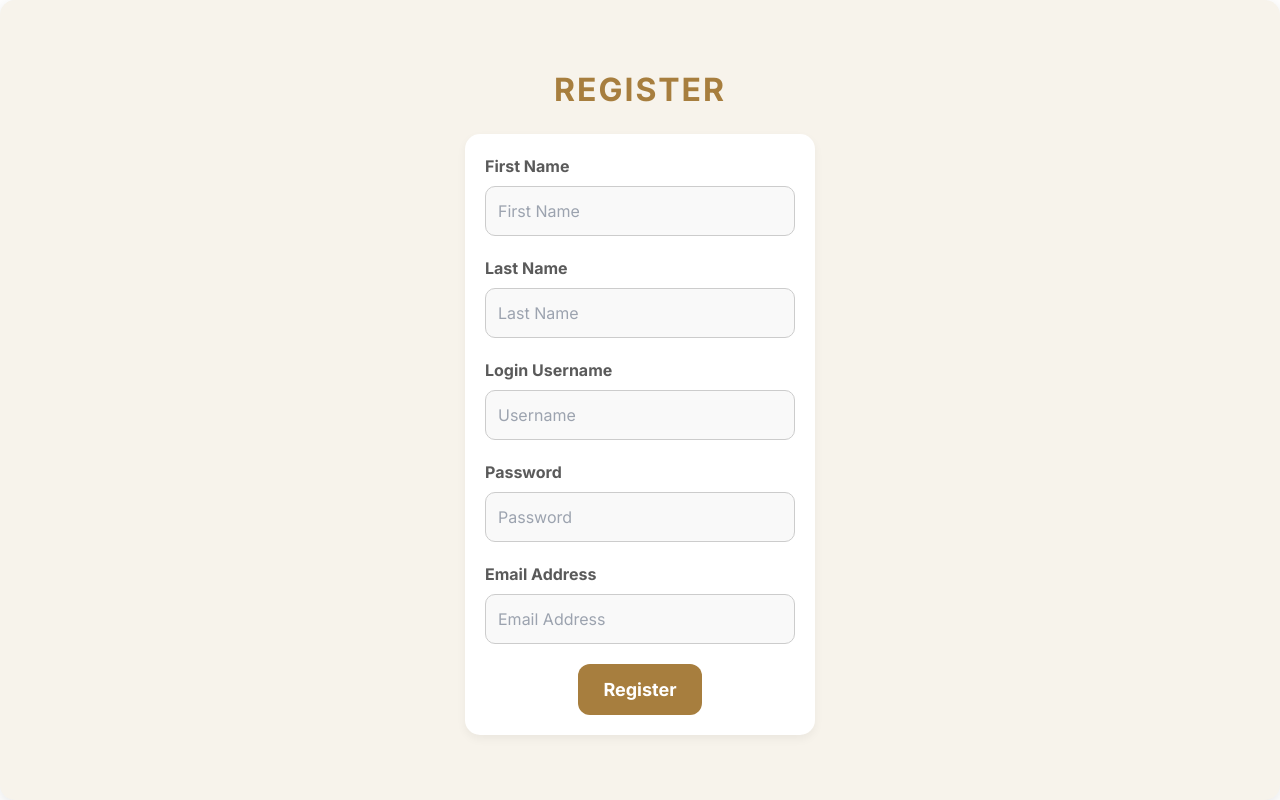
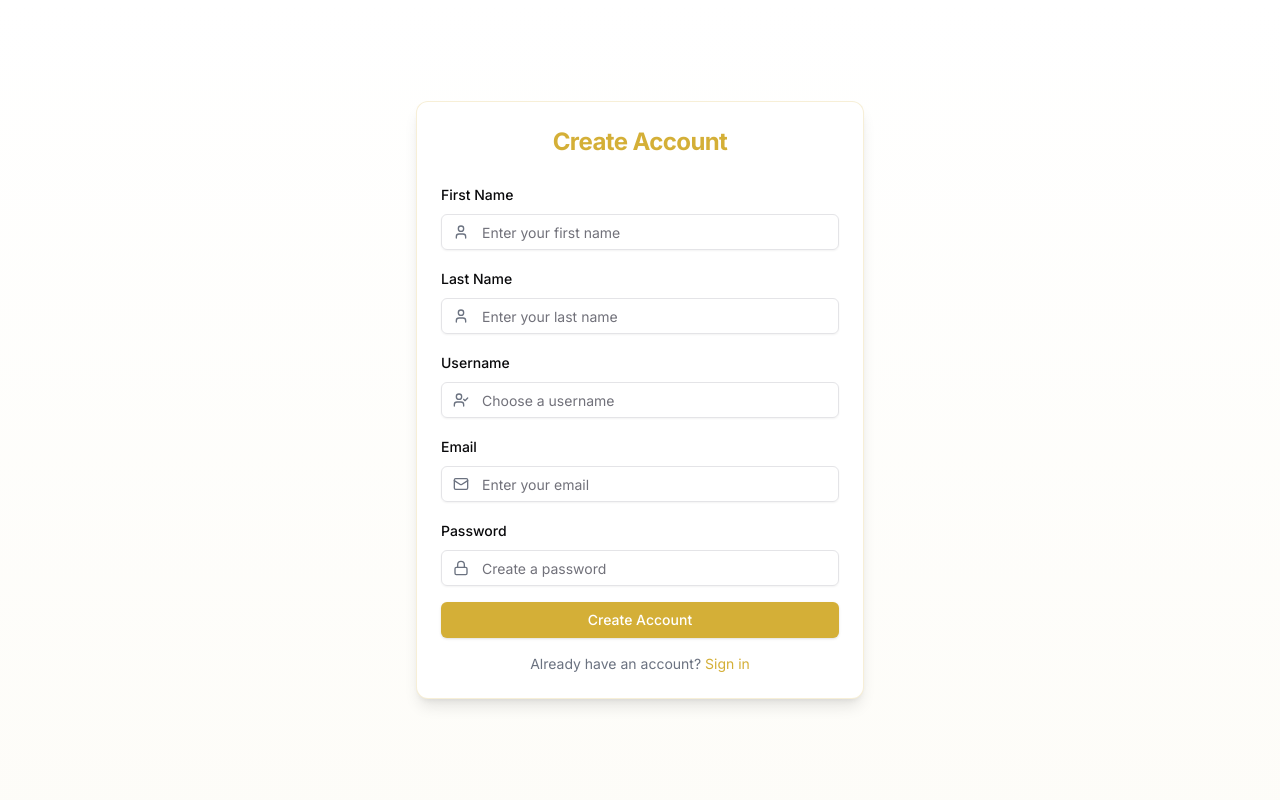
Before and after one commit to aal51282/wardrobe-wizard, a Next.js app: page /register in a window 1280 px wide. Built offline with nearby package versions, Linux system fonts and the light colour scheme.

Commit message:
Updated UI for Register page.

```diff
--- a/app/register/page.tsx
+++ b/app/register/page.tsx
@@ -1,105 +1,16 @@
-"use client";
-
-import { useState } from "react";
-import { useRouter } from "next/navigation";
-import styles from "./Register.module.css";
+import { Suspense } from "react";
+import { RegisterForm } from "@/components/custom/auth/register-form";
+import { LoadingSpinner } from "@/components/ui/loading-spinner";
 
 export default function RegisterPage() {
-  const router = useRouter();
-
-  // State for form inputs
-  const [username, setUsername] = useState("");
-  const [password, setPassword] = useState("");
-  const [email, setEmail] = useState("");
-  const [firstName, setFirstName] = useState("");
-  const [lastName, setLastName] = useState("");
-  const [error, setError] = useState("");
-
-  // Function to handle form submission
-  const handleRegister = () => {
-    if (!username || !password || !email || !firstName || !lastName) {
-      setError("All fields are required.");
-      return;
-    }
-
-    // Placeholder: Code to add user to the database will go here
-    console.log(`Creating user: ${username}, Email: ${email}`);
-
-    // Redirect to the login page after successful registration
-    router.push("/login");
-  };
-
   return (
-    <div className={styles.registerContainer}>
-      <h1 className={styles.registerTitle}>Register</h1>
-      <div className={styles.inputSection}>
-        <label htmlFor="firstName" className={styles.inputLabel}>
-          First Name
-        </label>
-        <input
-          type="text"
-          id="firstName"
-          value={firstName}
-          onChange={(e) => setFirstName(e.target.value)}
-          placeholder="First Name"
-          className={styles.input}
-        />
-
-        <label htmlFor="lastName" className={styles.inputLabel}>
-          Last Name
-        </label>
-        <input
-          type="text"
-          id="lastName"
-          value={lastName}
-          onChange={(e) => setLastName(e.target.value)}
-          placeholder="Last Name"
-          className={styles.input}
-        />
-
-        <label htmlFor="username" className={styles.inputLabel}>
-          Login Username
-        </label>
-        <input
-          type="text"
-          id="username"
-          value={username}
-          onChange={(e) => setUsername(e.target.value)}
-          placeholder="Username"
-          className={styles.input}
-        />
-
-        <label htmlFor="password" className={styles.inputLabel}>
-          Password
-        </label>
-        <input
-          type="password"
-          id="password"
-          value={password}
-          onChange={(e) => setPassword(e.target.value)}
-          placeholder="Password"
-          className={styles.input}
-        />
-
-        <label htmlFor="email" className={styles.inputLabel}>
-          Email Address
-        </label>
-        <input
-          type="email"
-          id="email"
-          value={email}
-          onChange={(e) => setEmail(e.target.value)}
-          placeholder="Email Address"
-          className={styles.input}
-        />
-
-        {/* Error message if required fields are missing */}
-        {error && <p className={styles.errorMessage}>{error}</p>}
-
-        <button onClick={handleRegister} className={styles.submitButton}>
-          Register
-        </button>
-      </div>
+    <div
+      className="min-h-screen bg-gradient-to-b from-white to-[#F9F6E8]/30
+                    flex items-center justify-center px-4 py-12"
+    >
+      <Suspense fallback={<LoadingSpinner />}>
+        <RegisterForm />
+      </Suspense>
     </div>
   );
 }
--- /dev/null
+++ b/components/custom/auth/register-form.tsx
@@ -0,0 +1,226 @@
+"use client";
+
+import { useState } from "react";
+import { useRouter } from "next/navigation";
+import { z } from "zod";
+import { Card, CardContent, CardHeader, CardTitle } from "@/components/ui/card";
+import { Input } from "@/components/ui/input";
+import { Button } from "@/components/ui/button";
+import { Label } from "@/components/ui/label";
+import { useToast } from "@/hooks/use-toast";
+import {
+  AlertDialog,
+  AlertDialogContent,
+  AlertDialogDescription,
+  AlertDialogFooter,
+  AlertDialogHeader,
+  AlertDialogTitle,
+  AlertDialogAction,
+} from "@/components/ui/alert-dialog";
+import { User, Mail, Lock, UserCheck } from "lucide-react";
+
+const registerSchema = z.object({
+  firstName: z.string().min(2, "First name must be at least 2 characters"),
+  lastName: z.string().min(2, "Last name must be at least 2 characters"),
+  username: z
+    .string()
+    .min(3, "Username must be at least 3 characters")
+    .regex(
+      /^[a-zA-Z0-9_]+$/,
+      "Username can only contain letters, numbers, and underscores"
+    ),
+  email: z.string().email("Please enter a valid email address"),
+  password: z
+    .string()
+    .min(8, "Password must be at least 8 characters")
+    .regex(/[A-Z]/, "Password must contain at least one uppercase letter")
+    .regex(/[a-z]/, "Password must contain at least one lowercase letter")
+    .regex(/[0-9]/, "Password must contain at least one number"),
+});
+
+interface FormState {
+  firstName: string;
+  lastName: string;
+  username: string;
+  email: string;
+  password: string;
+}
+
+interface FormErrors {
+  [key: string]: string;
+}
+
+export function RegisterForm() {
+  const router = useRouter();
+  const { toast } = useToast();
+  const [formState, setFormState] = useState<FormState>({
+    firstName: "",
+    lastName: "",
+    username: "",
+    email: "",
+    password: "",
+  });
+  const [errors, setErrors] = useState<FormErrors>({});
+  const [isSubmitting, setIsSubmitting] = useState(false);
+  const [showSuccess, setShowSuccess] = useState(false);
+
+  const handleInputChange =
+    (field: keyof FormState) => (e: React.ChangeEvent<HTMLInputElement>) => {
+      setFormState((prev) => ({ ...prev, [field]: e.target.value }));
+      if (errors[field]) {
+        setErrors((prev) => ({ ...prev, [field]: "" }));
+      }
+    };
+
+  const handleSubmit = async (e: React.FormEvent) => {
+    e.preventDefault();
+    setErrors({});
+
+    try {
+      registerSchema.parse(formState);
+      setIsSubmitting(true);
+
+      // Here you would make an API call to register the user
+      await new Promise((resolve) => setTimeout(resolve, 1500)); // Simulated API call
+
+      setShowSuccess(true);
+    } catch (error) {
+      if (error instanceof z.ZodError) {
+        const newErrors: FormErrors = {};
+        error.errors.forEach((err) => {
+          const path = err.path[0] as string;
+          newErrors[path] = err.message;
+        });
+        setErrors(newErrors);
+        toast({
+          title: "Validation Error",
+          description: "Please check the form for errors",
+          variant: "destructive",
+        });
+      } else {
+        toast({
+          title: "Error",
+          description: "Failed to create account. Please try again.",
+          variant: "destructive",
+        });
+      }
+    } finally {
+      setIsSubmitting(false);
+    }
+  };
+
+  const inputFields = [
+    {
+      id: "firstName",
+      label: "First Name",
+      type: "text",
+      icon: <User className="h-4 w-4" />,
+      placeholder: "Enter your first name",
+    },
+    {
+      id: "lastName",
+      label: "Last Name",
+      type: "text",
+      icon: <User className="h-4 w-4" />,
+      placeholder: "Enter your last name",
+    },
+    {
+      id: "username",
+      label: "Username",
+      type: "text",
+      icon: <UserCheck className="h-4 w-4" />,
+      placeholder: "Choose a username",
+    },
+    {
+      id: "email",
+      label: "Email",
+      type: "email",
+      icon: <Mail className="h-4 w-4" />,
+      placeholder: "Enter your email",
+    },
+    {
+      id: "password",
+      label: "Password",
+      type: "password",
+      icon: <Lock className="h-4 w-4" />,
+      placeholder: "Create a password",
+    },
+  ];
+
+  return (
+    <>
+      <Card className="w-full max-w-md border-[#D4AF37]/20 shadow-lg">
+        <CardHeader>
+          <CardTitle className="text-2xl font-bold text-center text-[#D4AF37]">
+            Create Account
+          </CardTitle>
+        </CardHeader>
+        <CardContent>
+          <form onSubmit={handleSubmit} className="space-y-4">
+            {inputFields.map(({ id, label, type, icon, placeholder }) => (
+              <div key={id} className="space-y-2">
+                <Label htmlFor={id}>{label}</Label>
+                <div className="relative">
+                  <div className="absolute left-3 top-1/2 -translate-y-1/2 text-gray-500">
+                    {icon}
+                  </div>
+                  <Input
+                    id={id}
+                    type={type}
+                    value={formState[id as keyof FormState]}
+                    onChange={handleInputChange(id as keyof FormState)}
+                    className={`pl-10 ${errors[id] ? "border-red-500" : ""}`}
+                    placeholder={placeholder}
+                    disabled={isSubmitting}
+                  />
+                </div>
+                {errors[id] && (
+                  <p className="text-sm text-red-500">{errors[id]}</p>
+                )}
+              </div>
+            ))}
+
+            <Button
+              type="submit"
+              className="w-full bg-[#D4AF37] hover:bg-[#B4941F] text-white"
+              disabled={isSubmitting}
+            >
+              {isSubmitting ? "Creating Account..." : "Create Account"}
+            </Button>
+
+            <p className="text-center text-sm text-gray-500">
+              Already have an account?{" "}
+              <button
+                type="button"
+                onClick={() => router.push("/login")}
+                className="text-[#D4AF37] hover:underline"
+              >
+                Sign in
+              </button>
+            </p>
+          </form>
+        </CardContent>
+      </Card>
+
+      <AlertDialog open={showSuccess} onOpenChange={setShowSuccess}>
+        <AlertDialogContent>
+          <AlertDialogHeader>
+            <AlertDialogTitle>Account Created Successfully!</AlertDialogTitle>
+            <AlertDialogDescription>
+              Your account has been created. You can now sign in with your
+              credentials.
+            </AlertDialogDescription>
+          </AlertDialogHeader>
+          <AlertDialogFooter>
+            <AlertDialogAction
+              onClick={() => router.push("/login")}
+              className="bg-[#D4AF37] hover:bg-[#B4941F] text-white"
+            >
+              Continue to Login
+            </AlertDialogAction>
+          </AlertDialogFooter>
+        </AlertDialogContent>
+      </AlertDialog>
+    </>
+  );
+}
```
Also changed, not shown: components/custom/upload/upload-clothing-form.tsx (+48 -19 lines).
